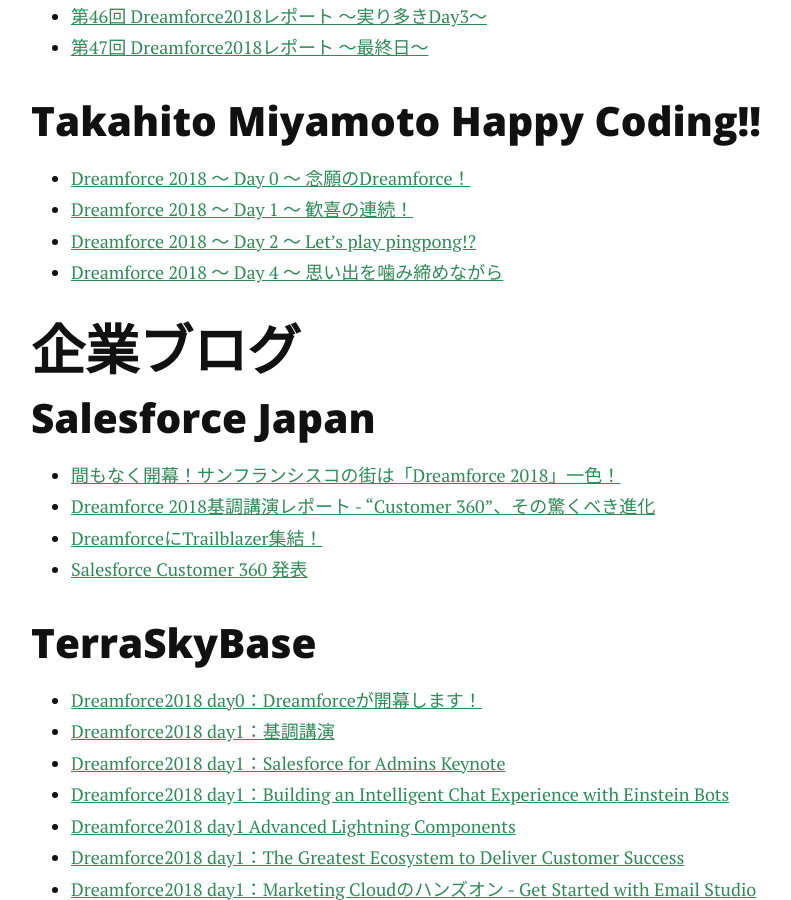
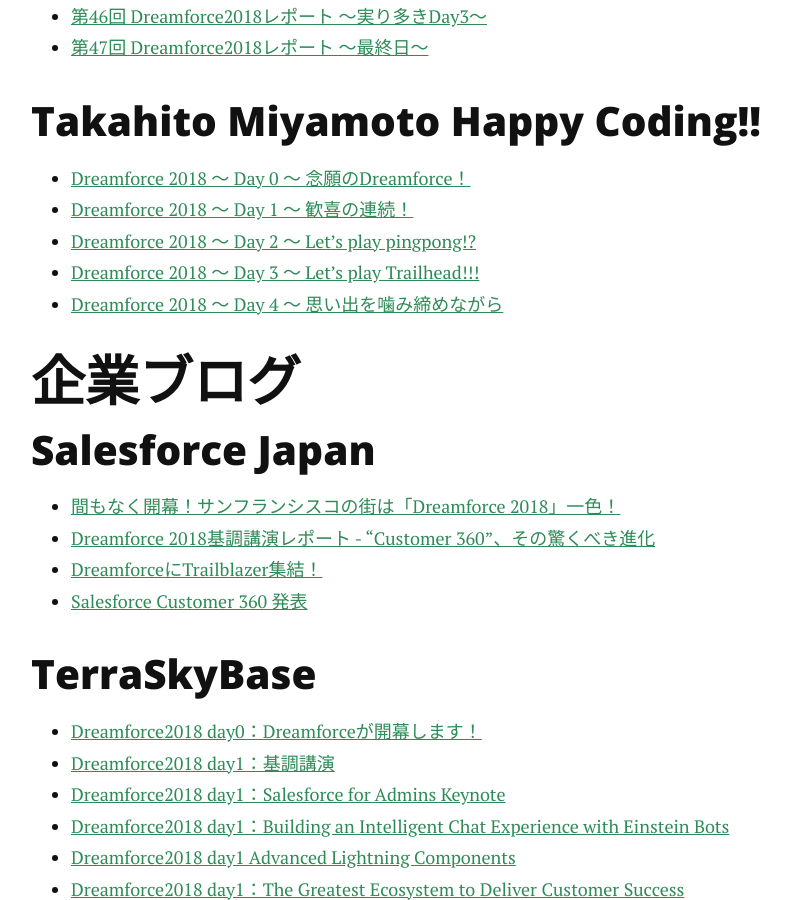
Before and after one commit to sfdgtokyo/sfdgtokyo.github.io, a Jekyll site: the page built from _posts/2018-10-07-dreamforce-2018.md, in a window 1280 px wide and 900 px high, scrolled down 2289 px. Shown: the whole window, without its empty margins (209-1000 px from the left). Built offline with Jekyll 4.4.1, drawn with Linux system fonts in a browser that asks for light colours; nearby versions of some CDN libraries; comment, search, counter and statistics services are not loaded.

Commit message:
Update blog list

```diff
--- a/_posts/2018-10-07-dreamforce-2018.md
+++ b/_posts/2018-10-07-dreamforce-2018.md
@@ -44,10 +44,11 @@
 
 ## Takahito Miyamoto Happy Coding!!
 
-- [Dreamforce 2018 〜 Day 0 〜 念願のDreamforce！](https://medium.com/takahitomiyamoto/dreamforce-2018-day-0-efbd945bb19c?source=collection_home---4------3---------------------)
-- [Dreamforce 2018 〜 Day 1 〜 歓喜の連続！](https://medium.com/takahitomiyamoto/dreamforce-2018-day-1-91977be05e02?source=collection_home---4------2---------------------)
-- [Dreamforce 2018 〜 Day 2 〜 Let’s play pingpong!?](https://medium.com/takahitomiyamoto/dreamforce-2018-day-2-e87195df4239?source=collection_home---4------0---------------------)
-- [Dreamforce 2018 〜 Day 4 〜 思い出を噛み締めながら](https://medium.com/takahitomiyamoto/dreamforce-2018-day-4-222e73b9d6d5?source=collection_home---4------1---------------------)
+- [Dreamforce 2018 〜 Day 0 〜 念願のDreamforce！](https://medium.com/takahitomiyamoto/dreamforce-2018-day-0-efbd945bb19c)
+- [Dreamforce 2018 〜 Day 1 〜 歓喜の連続！](https://medium.com/takahitomiyamoto/dreamforce-2018-day-1-91977be05e02)
+- [Dreamforce 2018 〜 Day 2 〜 Let’s play pingpong!?](https://medium.com/takahitomiyamoto/dreamforce-2018-day-2-e87195df4239)
+- [Dreamforce 2018 〜 Day 3 〜 Let’s play Trailhead!!!](https://medium.com/takahitomiyamoto/dreamforce-2018-day-3-7cce1f0d25de)
+- [Dreamforce 2018 〜 Day 4 〜 思い出を噛み締めながら](https://medium.com/takahitomiyamoto/dreamforce-2018-day-4-222e73b9d6d5)
 
 # 企業ブログ
 
```
